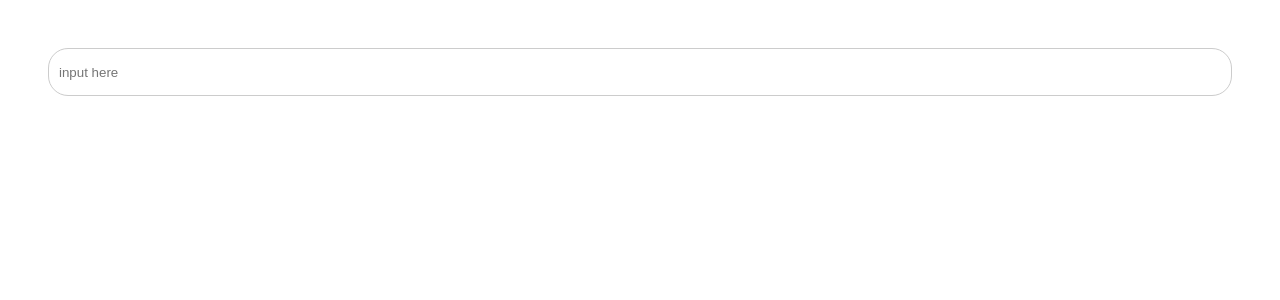
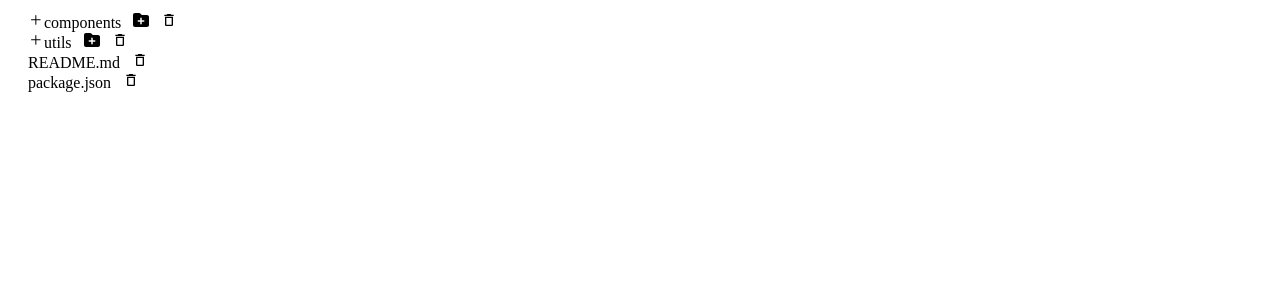
Before and after one commit to shriharieknathe/Machine-Coding-Practice, a React (Vite) app: page / in a window 1280 px wide. Shown: the top 300 px of the page. Built offline with nearby package versions, Linux system fonts and the light colour scheme.

Commit message:
add file exprorer component

```diff
--- /dev/null
+++ b/data.json
@@ -0,0 +1,70 @@
+[
+  {
+    "id": "1",
+    "name": "components",
+    "isFolder": true,
+    "children": [
+      {
+        "id": "2",
+        "name": "Button",
+        "isFolder": true,
+        "children": [
+          {
+            "id": "3",
+            "name": "Button.tsx",
+            "isFolder": false
+          },
+          {
+            "id": "4",
+            "name": "Button.test.tsx",
+            "isFolder": false
+          }
+        ]
+      },
+      {
+        "id": "5",
+        "name": "Input",
+        "isFolder": true,
+        "children": [
+          {
+            "id": "6",
+            "name": "Input.tsx",
+            "isFolder": false
+          },
+          {
+            "id": "7",
+            "name": "Input.test.tsx",
+            "isFolder": false
+          }
+        ]
+      }
+    ]
+  },
+  {
+    "id": "8",
+    "name": "utils",
+    "isFolder": true,
+    "children": [
+      {
+        "id": "9",
+        "name": "formatDate.ts",
+        "isFolder": false
+      },
+      {
+        "id": "10",
+        "name": "calculateSum.ts",
+        "isFolder": false
+      }
+    ]
+  },
+  {
+    "id": "11",
+    "name": "README.md",
+    "isFolder": false
+  },
+  {
+    "id": "12",
+    "name": "package.json",
+    "isFolder": false
+  }
+]
--- a/package.json
+++ b/package.json
@@ -11,7 +11,8 @@
   },
   "dependencies": {
     "react": "^19.0.0",
-    "react-dom": "^19.0.0"
+    "react-dom": "^19.0.0",
+    "react-icons": "^5.5.0"
   },
   "devDependencies": {
     "@eslint/js": "^9.21.0",
--- a/src/App.jsx
+++ b/src/App.jsx
@@ -1,10 +1,10 @@
 import "./App.css";
-import MultiSelectInput from "./multi-select-input/multiSelectInput";
+import FileExprorer from "./file-explorer/fileExprorer";
 
 function App() {
   return (
     <>
-      <MultiSelectInput />
+      <FileExprorer />
     </>
   );
 }
--- /dev/null
+++ b/src/file-explorer/fileExprorer.css
@@ -0,0 +1,7 @@
+.list {
+  text-align: left;
+  padding: 4px 20px;
+}
+.name {
+  cursor: pointer;
+}
--- /dev/null
+++ b/src/file-explorer/fileExprorer.jsx
@@ -0,0 +1,124 @@
+import { useState } from "react";
+import data from "../../data.json";
+import { GoPlus } from "react-icons/go";
+import { FiMinus } from "react-icons/fi";
+import { FaFolderPlus } from "react-icons/fa6";
+import { MdDeleteOutline } from "react-icons/md";
+
+import "./fileExprorer.css";
+
+const List = ({ list, addItemInLost, deleteItemInLost }) => {
+  const [isExpanded, setIsExpanded] = useState({});
+  return (
+    <div className="list">
+      {list.map((item) => (
+        <>
+          <div key={item.id} className="list-item">
+            {item.isFolder && (
+              <span
+                onClick={() =>
+                  setIsExpanded((prev) => ({
+                    ...prev,
+                    [item?.name]: !prev[item?.name],
+                  }))
+                }
+              >
+                {isExpanded?.[item?.name] ? <FiMinus /> : <GoPlus />}
+              </span>
+            )}
+            <span>{item.name}</span>
+            {item.isFolder && (
+              <span
+                style={{ marginLeft: "12px" }}
+                onClick={() => addItemInLost(item.id)}
+              >
+                <FaFolderPlus />
+              </span>
+            )}
+            <span
+              style={{ marginLeft: "12px" }}
+              onClick={() => deleteItemInLost(item.id)}
+            >
+              <MdDeleteOutline />
+            </span>
+
+            {isExpanded?.[item?.name] && item.children && (
+              <List
+                list={item.children}
+                addItemInLost={addItemInLost}
+                deleteItemInLost={deleteItemInLost}
+              />
+            )}
+          </div>
+        </>
+      ))}
+    </div>
+  );
+};
+const FileExprorer = () => {
+  const [list, setList] = useState(data);
+
+  const addItemInLost = (parentId) => {
+    const name = prompt("Enter folder name");
+
+    const updateList = (list) => {
+      return list.map((node) => {
+        if (node.id === parentId) {
+          return {
+            ...node,
+            children: [
+              ...node.children,
+              {
+                id: Date.now().toString(),
+                name: name,
+                isFolder: true,
+                children: [],
+              },
+            ],
+          };
+        }
+
+        if (node.children) {
+          return {
+            ...node,
+            children: updateList(node.children),
+          };
+        }
+
+        return node;
+      });
+    };
+
+    setList((prev) => updateList(prev));
+  };
+
+  const deleteItemInLost = (parentId) => {
+    const updateList = (list) => {
+      return list
+        .filter((node) => node.id !== parentId)
+        .map((node) => {
+          if (node.children) {
+            return {
+              ...node,
+              children: updateList(node.children),
+            };
+          }
+
+          return node;
+        });
+    };
+
+    setList((prev) => updateList(prev));
+  };
+  return (
+    <div className="container">
+      <List
+        list={list}
+        addItemInLost={addItemInLost}
+        deleteItemInLost={deleteItemInLost}
+      />
+    </div>
+  );
+};
+
+export default FileExprorer;
--- a/src/otp/otp.jsx
+++ b/src/otp/otp.jsx
@@ -1,4 +1,4 @@
-import React, { useEffect, useRef, useState } from "react";
+import { useEffect, useRef, useState } from "react";
 import "./otp.css";
 
 const Otp = () => {
@@ -29,7 +29,7 @@ const Otp = () => {
     <div className="opt_container">
       <h1> OTP Verification</h1>
       <div className="input_wrapper">
-        {inputValue.map((value, index) => {
+        {inputValue.map((index) => {
           return (
             <input
               key={index}
--- a/src/toast-message/toastMessage.jsx
+++ b/src/toast-message/toastMessage.jsx
@@ -1,4 +1,4 @@
-import React, { useRef, useState } from "react";
+import { useRef, useState } from "react";
 import "./toastMessage.css";
 
 const ToastMessage = () => {
```
